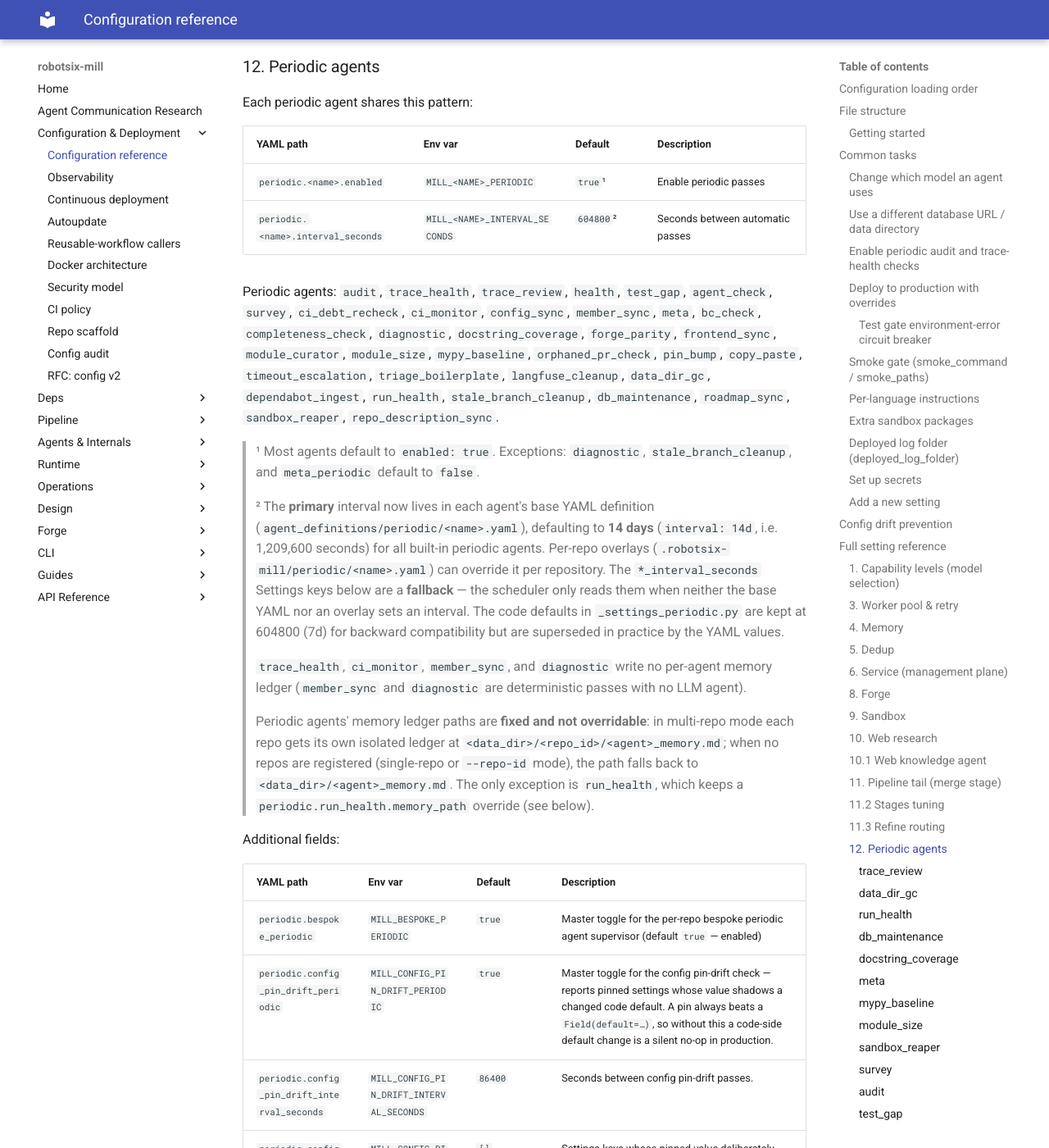
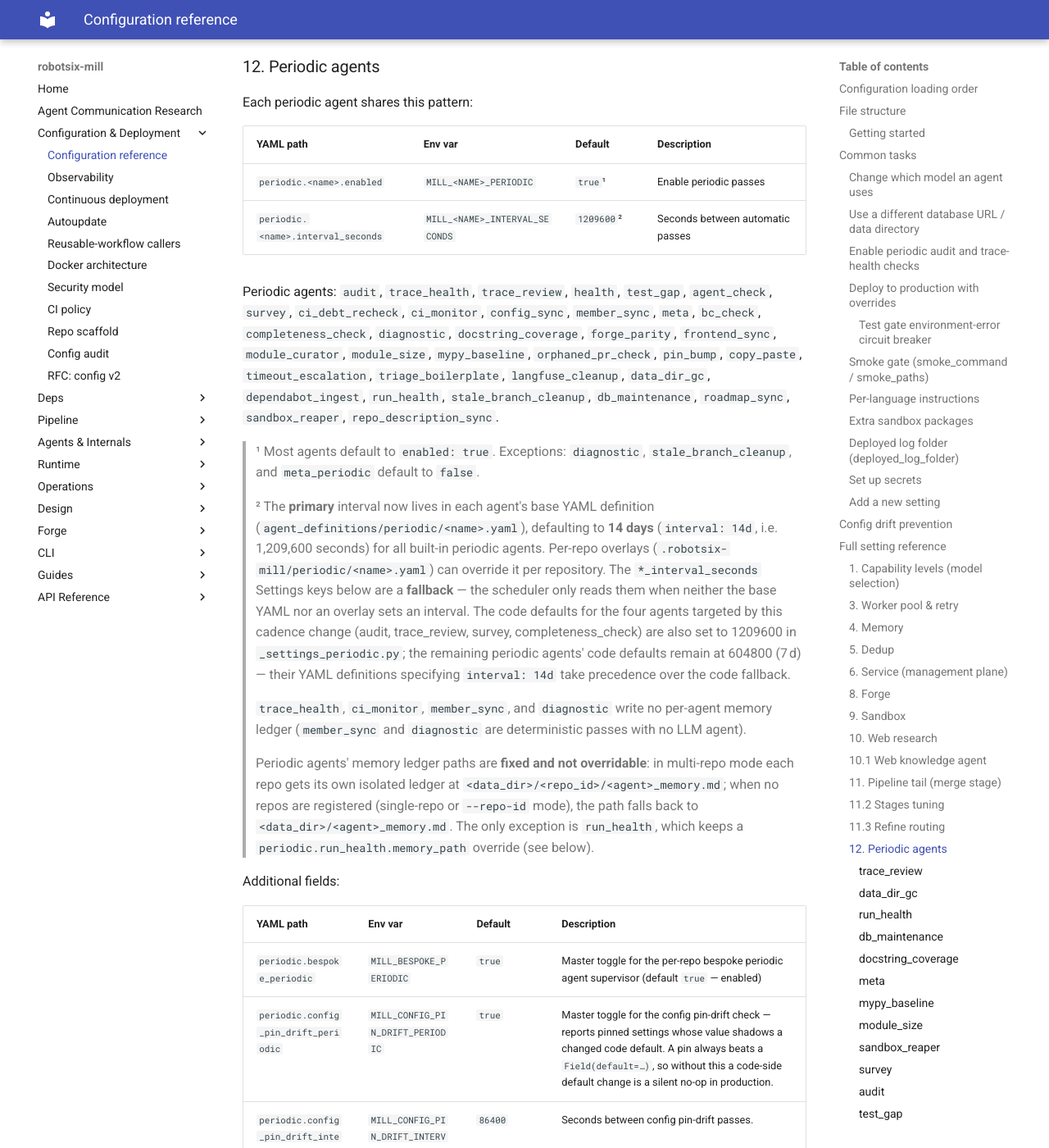
Before and after one commit to damien-robotsix/robotsix-mill, an MkDocs documentation site: the page built from docs/config/configuration.md, in a window 1280 px wide and 1400 px high, scrolled down 28361 px. Shown: the whole window at 82% size. Built offline with MkDocs 1.6.1 and Material for MkDocs 9.7.7, drawn with Linux system fonts in a browser that asks for light colours; some of the changed text lies outside the part shown.

Commit message:
chore: Reduce housekeeping/periodic agent cadence from weekly to 14 days (20260807T220508Z-reduce-housekeeping-periodic-agent-caden-184c) (#2847)
* chore: Reduce housekeeping/periodic agent cadence from weekly to 14 days (20260807T220508Z-reduce-housekeeping-periodic-agent-caden-184c)

* chore: Reduce housekeeping/periodic agent cadence from weekly to 14 days (20260807T220508Z-reduce-housekeeping-periodic-agent-caden-184c)

* chore: Reduce housekeeping/periodic agent cadence from weekly to 14 days (20260807T220508Z-reduce-housekeeping-periodic-agent-caden-184c)

---------

Co-authored-by: robotsix-mill <mill@robotsix.local>

```diff
--- a/docs/config/configuration.md
+++ b/docs/config/configuration.md
@@ -639,7 +639,7 @@ Each periodic agent shares this pattern:
 | YAML path | Env var | Default | Description |
 |-----------|---------|---------|-------------|
 | `periodic.<name>.enabled` | `MILL_<NAME>_PERIODIC` | `true`¹ | Enable periodic passes |
-| `periodic.<name>.interval_seconds` | `MILL_<NAME>_INTERVAL_SECONDS` | `604800`² | Seconds between automatic passes |
+| `periodic.<name>.interval_seconds` | `MILL_<NAME>_INTERVAL_SECONDS` | `1209600`² | Seconds between automatic passes |
 
 Periodic agents: `audit`, `trace_health`, `trace_review`, `health`, `test_gap`,
 `agent_check`, `survey`, `ci_debt_recheck`, `ci_monitor`, `config_sync`, `member_sync`, `meta`, `bc_check`,
@@ -656,9 +656,11 @@ Periodic agents: `audit`, `trace_health`, `trace_review`, `health`, `test_gap`,
 > can override it per repository.  The ``*_interval_seconds`` Settings
 > keys below are a **fallback** — the scheduler only reads them when
 > neither the base YAML nor an overlay sets an interval.  The code
-> defaults in ``_settings_periodic.py`` are kept at 604800 (7d) for
-> backward compatibility but are superseded in practice by the YAML
-> values.
+> defaults for the four agents targeted by this cadence change
+> (audit, trace_review, survey, completeness_check) are also set to
+> 1209600 in ``_settings_periodic.py``; the remaining periodic agents'
+> code defaults remain at 604800 (7 d) — their YAML definitions
+> specifying ``interval: 14d`` take precedence over the code fallback.
 >
 > `trace_health`, `ci_monitor`, `member_sync`, and `diagnostic` write no
 > per-agent memory ledger (`member_sync` and `diagnostic` are deterministic
@@ -699,7 +701,7 @@ variable and its dotted YAML path.
 | YAML path | Env var | Default | Description |
 |-----------|---------|---------|-------------|
 | `periodic.trace_review.enabled` | `MILL_TRACE_REVIEW_PERIODIC` | `true` | Enable periodic trace-review passes |
-| `periodic.trace_review.interval_seconds` | `MILL_TRACE_REVIEW_INTERVAL_SECONDS` | `86400` | Seconds between trace-review passes (minimum 3600) |
+| `periodic.trace_review.interval_seconds` | `MILL_TRACE_REVIEW_INTERVAL_SECONDS` | `1209600` | Seconds between trace-review passes (minimum 3600) |
 | `periodic.trace_review.cost_multiplier` | `MILL_TRACE_REVIEW_COST_MULTIPLIER` | `3.0` | Outlier threshold: cost > batch median × N → flagged |
 | `periodic.trace_review.per_obs_cost_threshold` | `MILL_TRACE_REVIEW_PER_OBS_COST_THRESHOLD` | `0.001` | Per-observation cost threshold for flagging |
 | `periodic.trace_review.obs_multiplier` | `MILL_TRACE_REVIEW_OBS_MULTIPLIER` | `3.0` | Outlier threshold: observation count > batch median × N → flagged |
@@ -846,7 +848,7 @@ pattern control its tool-call and web-fetch budgets:
 | Env var | Default | Description |
 |---------|---------|-------------|
 | `MILL_SURVEY_PERIODIC` | `true` | Enable periodic survey passes |
-| `MILL_SURVEY_INTERVAL_SECONDS` | `604800` | Seconds between survey passes |
+| `MILL_SURVEY_INTERVAL_SECONDS` | `1209600` | Seconds between survey passes |
 | `MILL_SURVEY_REQUEST_LIMIT` | `40` | Per-call request cap for the survey agent |
 | `MILL_SURVEY_WEB_FETCH_MAX_CALLS` | `5` | Max real (cache-miss) web_fetch calls per survey run |
 | `MILL_SURVEY_WEB_FETCH_MAX_TOTAL_BYTES` | `500000` | Cumulative ceiling on returned fetch bytes per survey run |
@@ -862,7 +864,7 @@ controls its request budget:
 | Env var | Default | Description |
 |---------|---------|-------------|
 | `MILL_AUDIT_PERIODIC` | `true` | Enable periodic audit passes |
-| `MILL_AUDIT_INTERVAL_SECONDS` | `604800` | Seconds between audit passes |
+| `MILL_AUDIT_INTERVAL_SECONDS` | `1209600` | Seconds between audit passes |
 | `MILL_AUDIT_REQUEST_LIMIT` | `80` | Per-call request cap for the audit agent |
 
 #### test_gap
@@ -937,7 +939,7 @@ and as environment variables:
 | `MILL_CI_DEBT_RECHECK_PERIODIC` | `true` | Enable periodic CI-debt recheck passes (auto-resumes BLOCKED tickets when target-branch CI debt clears) |
 | `MILL_CI_DEBT_RECHECK_INTERVAL_SECONDS` | `3600` | Seconds between CI-debt recheck passes (1 hour) |
 | `MILL_COMPLETENESS_CHECK_PERIODIC` | `true` | Enable periodic feature-wiring completeness inspection |
-| `MILL_COMPLETENESS_CHECK_INTERVAL_SECONDS` | `604800` | Seconds between completeness-check passes |
+| `MILL_COMPLETENESS_CHECK_INTERVAL_SECONDS` | `1209600` | Seconds between completeness-check passes |
 | `MILL_COMPLETENESS_CHECK_REQUEST_LIMIT` | `80` | Per-call request cap for the completeness-check agent |
 | `MILL_CONFIG_SYNC_PERIODIC` | `true` | Enable periodic config/drift detection passes |
 | `MILL_CONFIG_SYNC_INTERVAL_SECONDS` | `86400` | Seconds between config-sync passes (1 day) |
```
Also changed, not shown: docs/agents/audit-agent.md (+2 -2 lines), docs/config/config-audit.md (+2 -2 lines), 6 other files.
